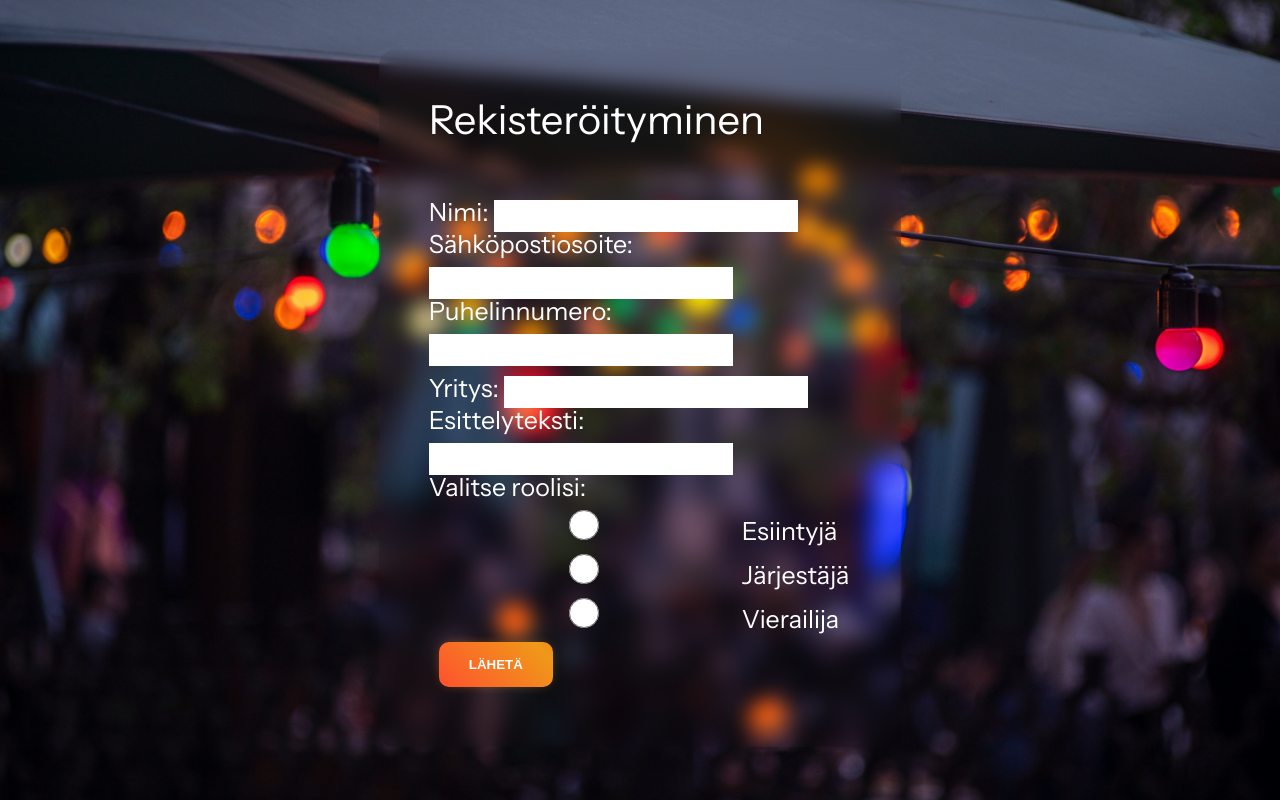
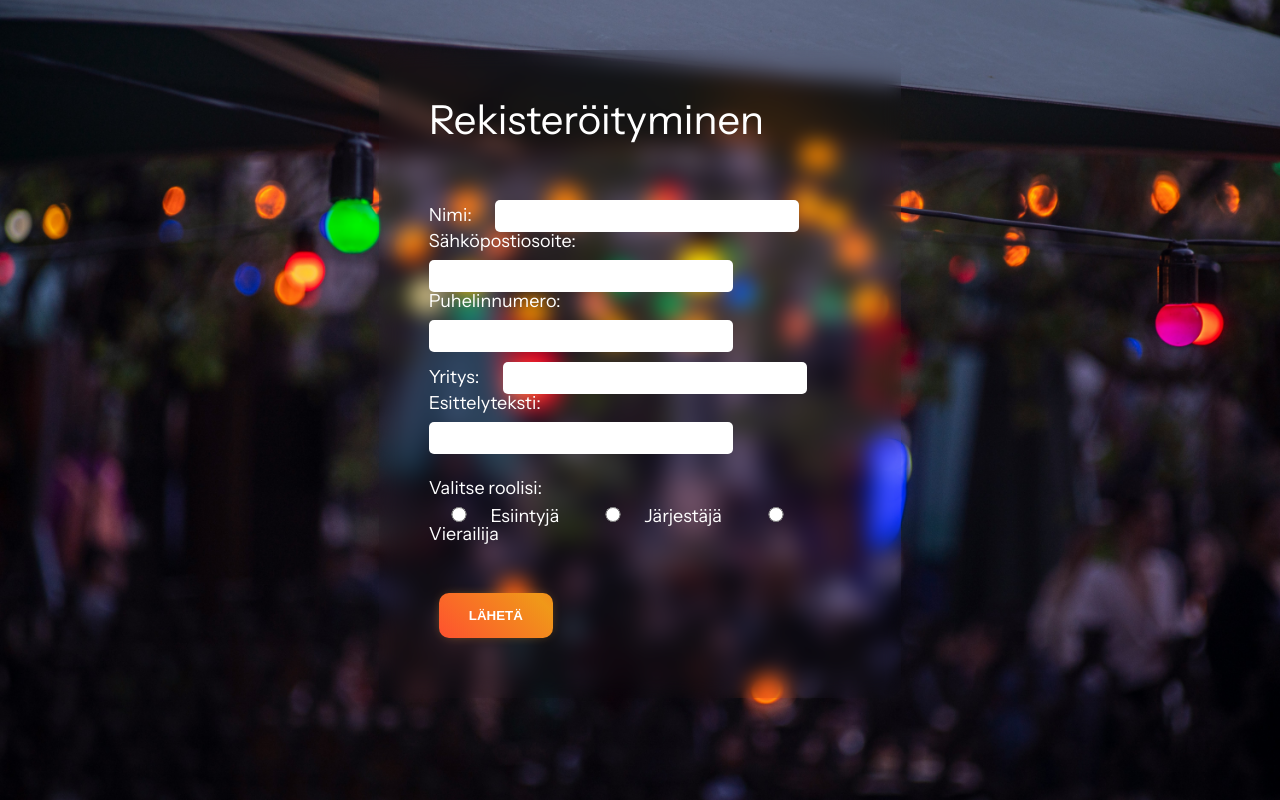
Before and after one commit to irensula/php, a PHP site: page /tapahtumat.php in a window 1280 px wide. Run offline with PHP 8.4, Linux system fonts and the light colour scheme.

Commit message:
Update style.css

```diff
--- a/phpharjoitukset7/styles/style.css
+++ b/phpharjoitukset7/styles/style.css
@@ -24,9 +24,6 @@
     backdrop-filter: blur(10px);
     border-radius: 15px;
 }
-form {
-    font-size: 25px;
-}
 .tapahtumat-container {
     font-family: "Instrument Sans", sans-serif;
     width: 33%;
@@ -36,6 +33,9 @@ form {
     border-radius: 15px;
     color: #fff;
     font-size: 18px;
+}
+.tapahtumat-container fieldset {
+    margin: 25px 0 50px 0;
 }
 .feedback-container {
     font-family: "Instrument Sans", sans-serif;
@@ -53,18 +53,29 @@ form {
 }
 .input-container {
     margin-bottom: 30px;
+    font-size: 25px;
+}
+label {
+    padding-right: 20px;
 }
 input {
     width: 300px;
     height: 30px;
     margin-top: 10px;
     border: none;
+    border-radius: 5px;
 }
 .input-radio {
-    background-color: red;
+    width: 50px;
+    height: 15px;
+}
+input[type='radio'] {
+    accent-color: #232323;
 }
 textarea {
     margin-top: 10px;
+    border: none;
+    border-radius: 5px;
 }
 .galery-image img {
     width: 300px;
@@ -101,5 +112,3 @@ textarea {
 .button-orange:active {
   transform: scale(0.95);
 }
-
-/* backdrop-filter: blur(5px); */
```
